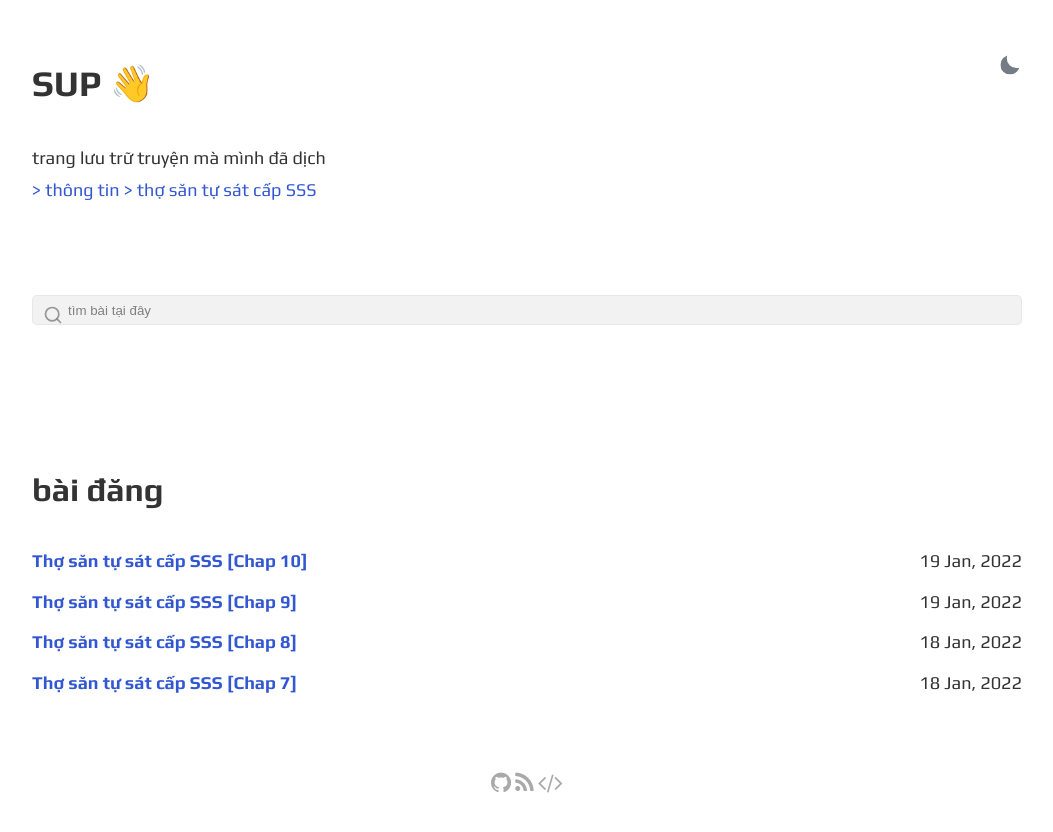
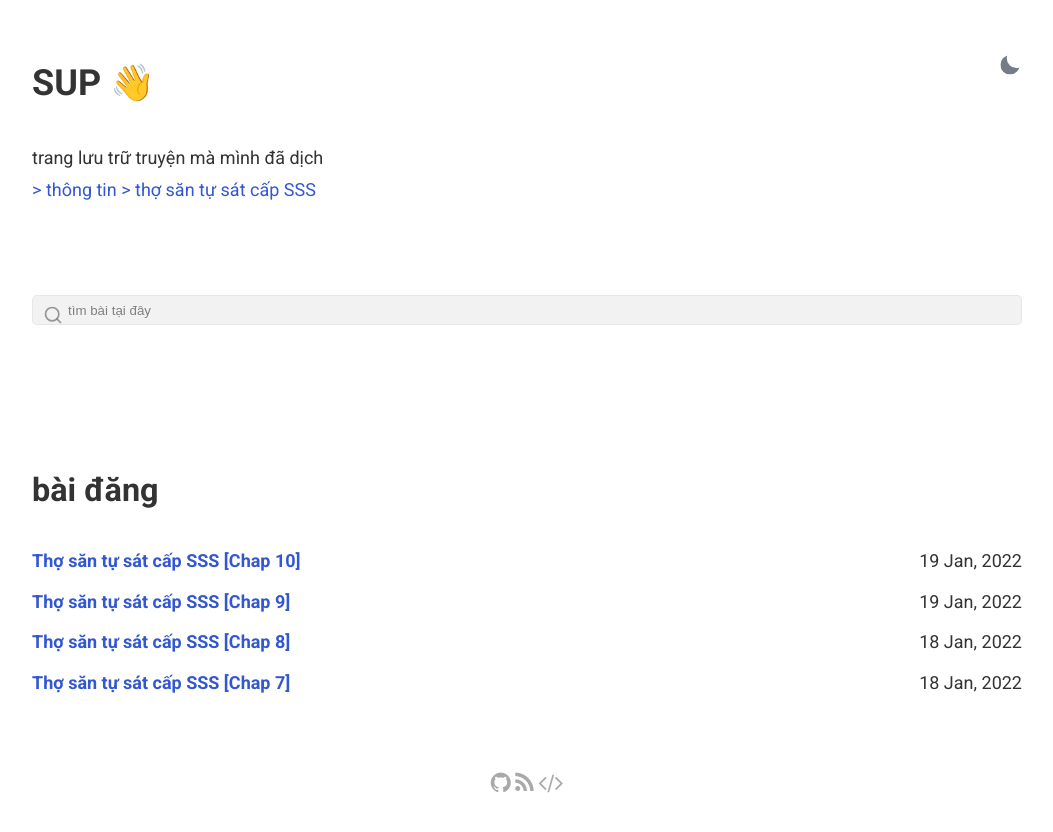
Before and after one commit to kuhekin/gesko, a Jekyll site: the page built from index.html, in a window 1280 px wide. Shown: the top 832 px of the page, without its empty margins (113-1166 px from the left). Built offline with Jekyll 4.4.1, drawn with Linux system fonts in a browser that asks for light colours.

Commit message:
Update _main.scss

```diff
--- a/_sass/_main.scss
+++ b/_sass/_main.scss
@@ -34,7 +34,7 @@ html {
 
 html,
 html[data-theme="light"] {
-	--text-font: Play;
+	--text-font: Roboto;
 	--source-code-font: Source Code Pro;
 	--very-light-text-color: rgb(222, 222, 222);
 	--light-text-color: rgb(89, 183, 255);
@@ -98,7 +98,7 @@ html[data-theme="light"] {
 }
 
 html[data-theme="dark"] {
-	--text-font: Play;
+	--text-font: Roboto;
 	--source-code-font: Source Code Pro;
 	--very-light-text-color: #EEE;
 	--light-text-color: #c4bbf0;
```
